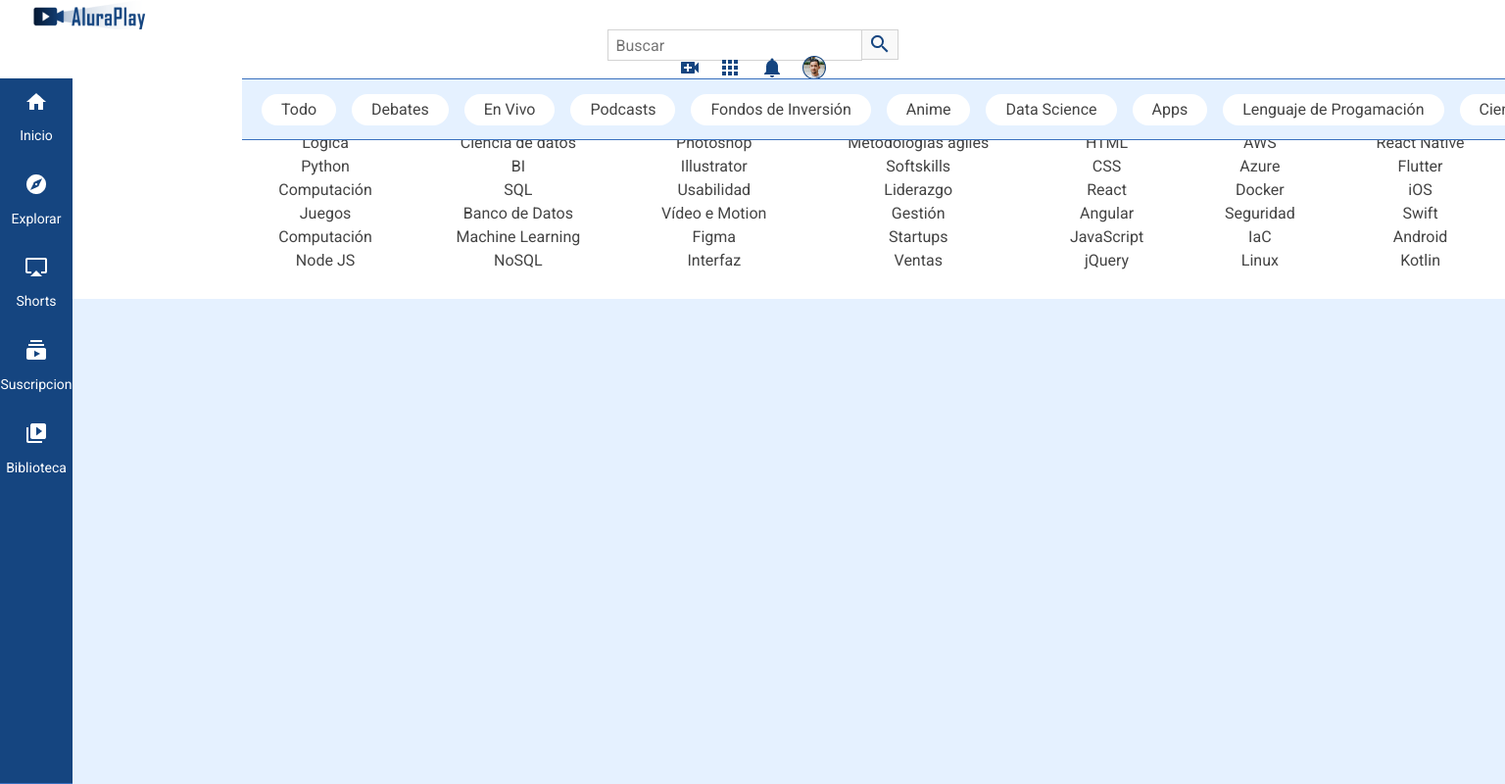
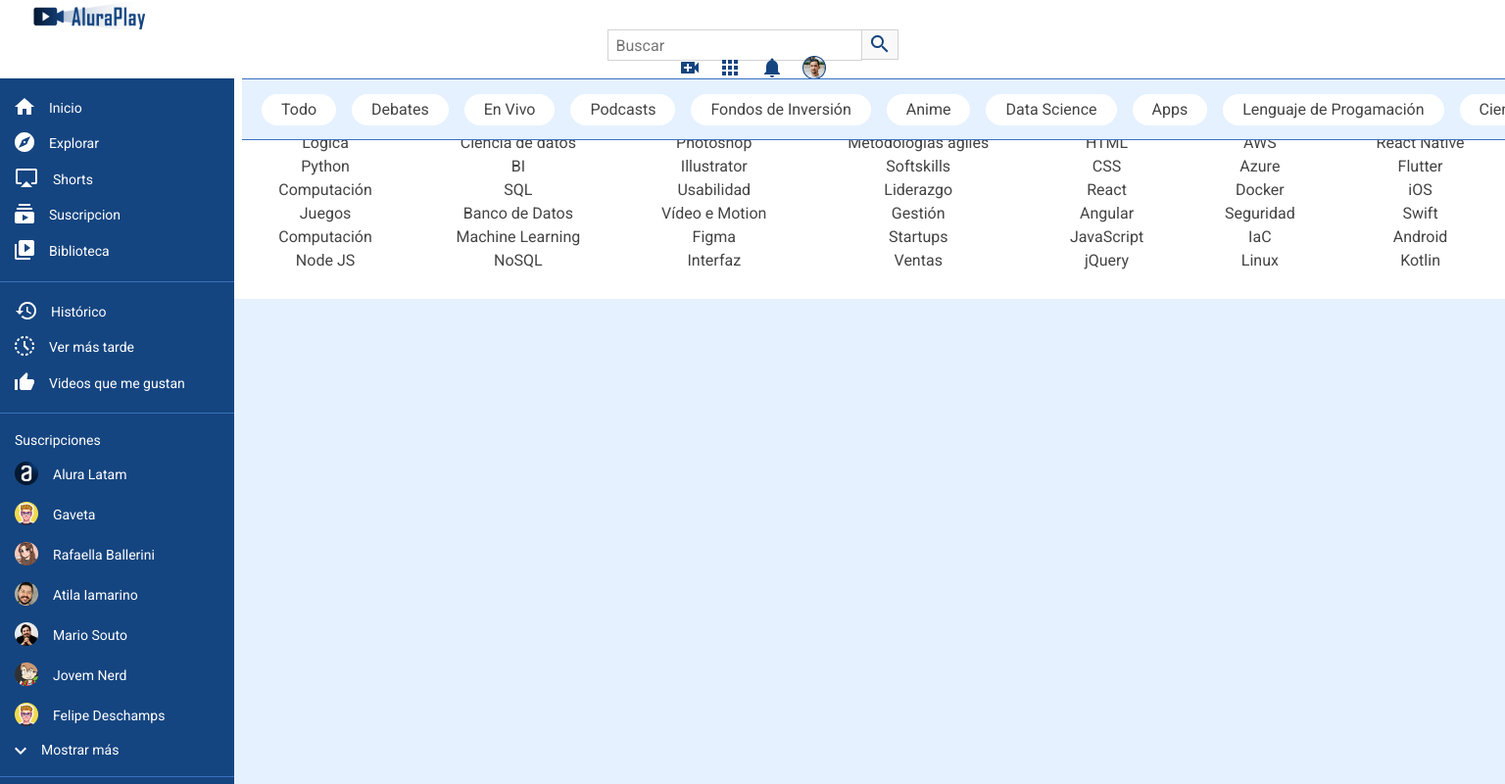
Before and after one commit to abdiel-nk/video-playback, a plain HTML site: page index.html in a window 1536 px wide. Shown: the whole page at 98% size. Drawn offline with Linux system fonts and the light colour scheme.

Commit message:
side menu fixed

```diff
--- a/css/estilos.css
+++ b/css/estilos.css
@@ -141,7 +141,7 @@ body {
 }
 
 .icono__gaveta::before {
-    content: url(../img/menu/Avatar_Gaveta.png);
+    content: url(../img/menu/Avatar_Deschamps.png);
 }
 
 .icono__ballerini::before {
--- a/css/flexbox.css
+++ b/css/flexbox.css
@@ -51,6 +51,8 @@
 
 
 /* breakpoints */
+
+
 @media (min-width:834px){
 
     .cabecera__buscar__item{
@@ -60,7 +62,7 @@
         justify-content: space-between;
     }
     .menu__container{
-        width: 74px;
+        width: 80px;
         height: auto;
         top:80px;
         left: 0%;
@@ -73,3 +75,38 @@
     }
 
 }
+@media (min-width: 1440px){
+    .menu__container{
+        width: 239px;
+        overflow: scroll;
+    }
+    .menu__lista{
+        height: auto;
+        padding: 20px 17px 20px 15px;
+        gap:15px;
+    }
+    .menu__itens{
+        flex-direction: row;
+        gap:15px;
+        align-items: center;
+
+    }
+    .menu__lista:nth-child(3){
+        flex-direction: column-reverse;
+    }
+
+    .menu__lista:nth-child(2),
+    .menu__lista:nth-child(3),
+    .menu__lista:nth-child(4){
+        display: flex;
+    }
+    .videojuegos{
+        order: 3;
+    }
+    .peliculas{
+        order: 2;
+    }
+    .premium{
+        order:1;
+    }
+}
```
